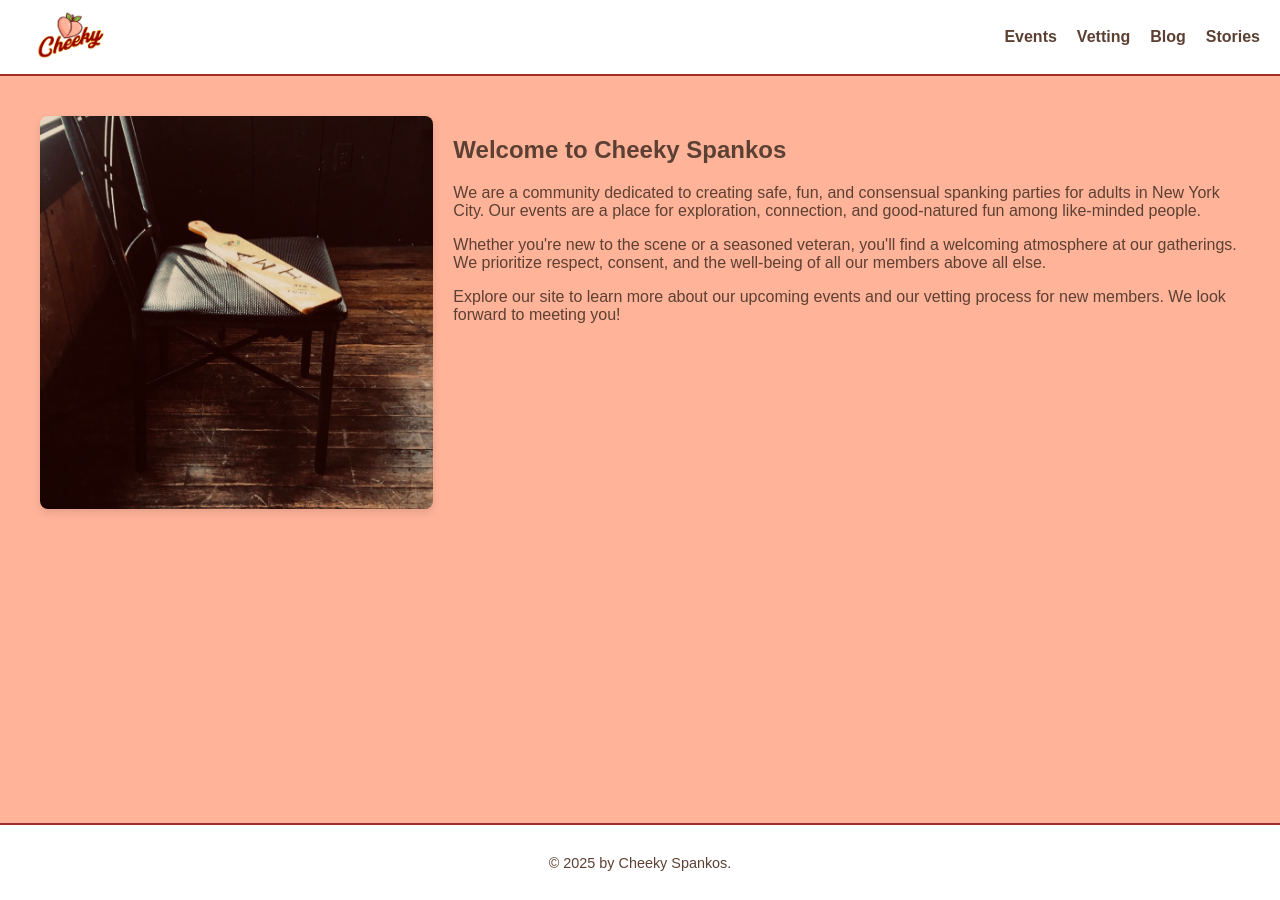
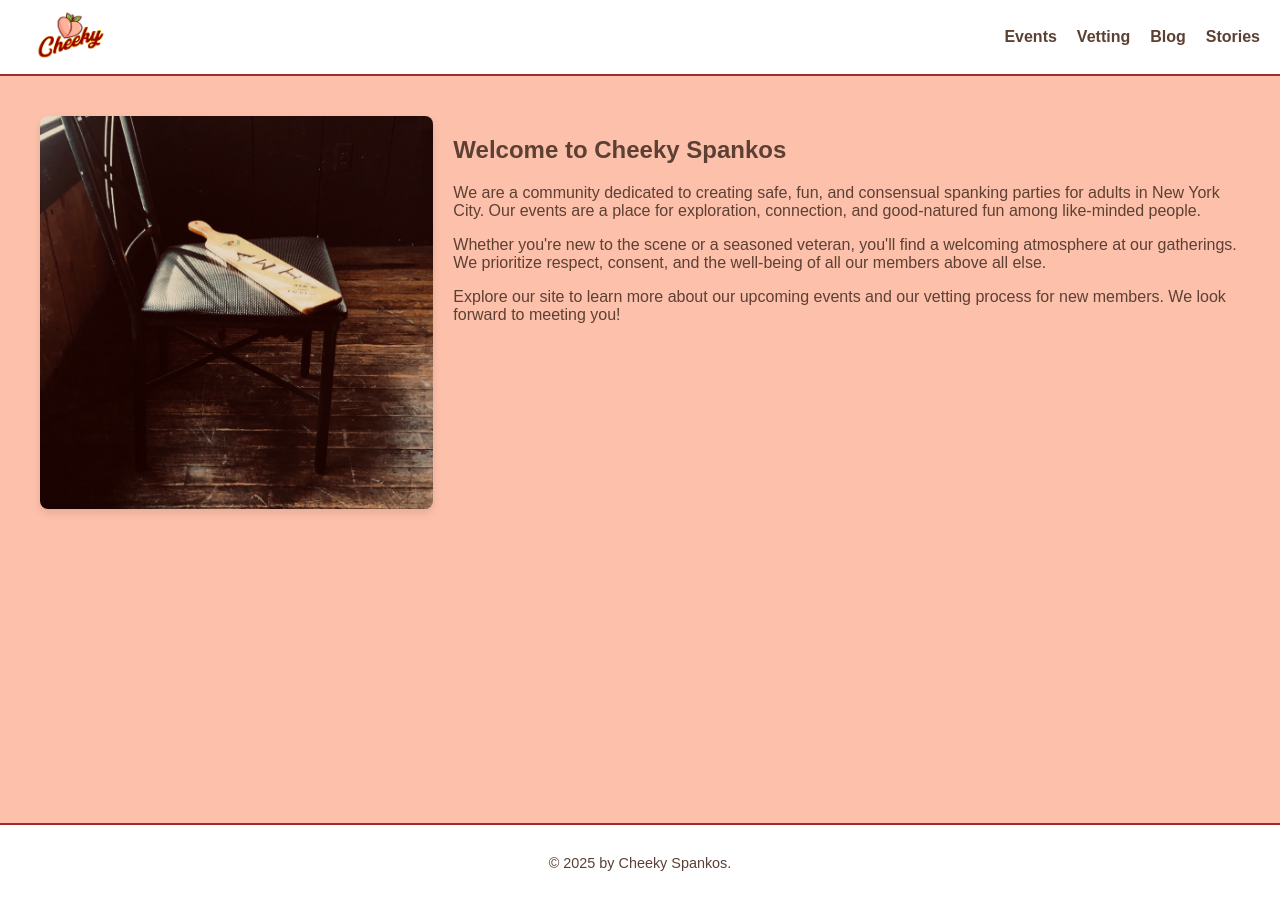
Before and after one commit to cheekyparties/cheekyparties.github.io, a Jekyll site: the page built from index.html, in a window 1280 px wide. Built offline with Jekyll 4.4.1, drawn with Linux system fonts in a browser that asks for light colours.

Commit message:
Update style.css

```diff
--- a/assets/css/style.css
+++ b/assets/css/style.css
@@ -1,6 +1,6 @@
 /* General Body Styles */
 body {
-    background-color: #FFB399; /* Peachy Pink */
+    background-color: #FDC0AB; /* Peachy Pink */
     color: #5C4033; /* Dark Brown */
     font-family: Arial, sans-serif;
     margin: 0;
```
